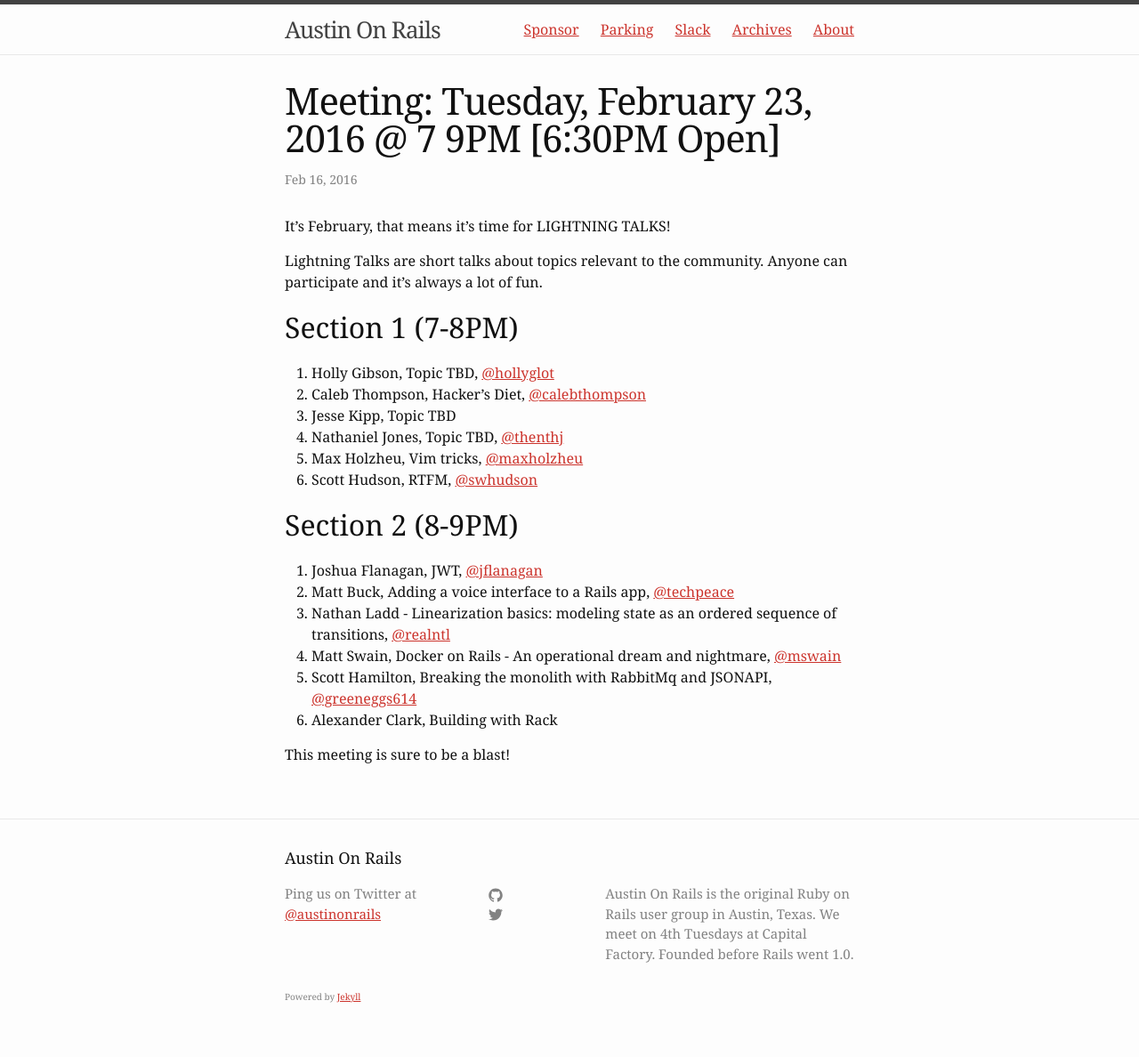
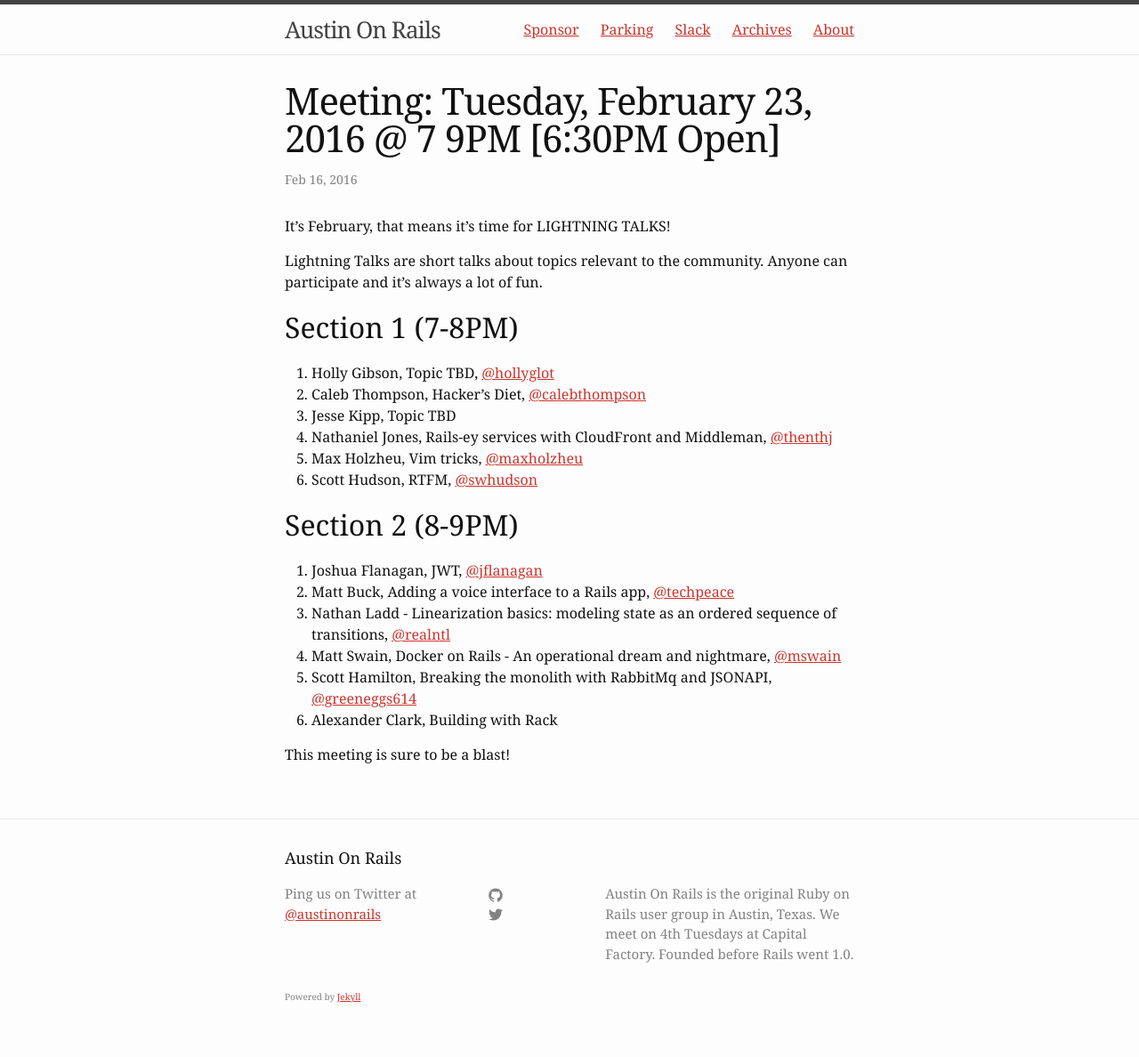
Before and after one commit to austinonrails/aor_meetings_blog, a Jekyll site: the page built from _posts/2016-02-16-meeting-tuesday-february-23-2016--7-9pm-630pm-open.md, in a window 1280 px wide. Shown: the whole page at 89% size. Built offline with Jekyll 4.4.1, drawn with Linux system fonts in a browser that asks for light colours.

Commit message:
Add nj's topic

```diff
--- a/_posts/2016-02-16-meeting-tuesday-february-23-2016--7-9pm-630pm-open.md
+++ b/_posts/2016-02-16-meeting-tuesday-february-23-2016--7-9pm-630pm-open.md
@@ -13,7 +13,7 @@ Lightning Talks are short talks about topics relevant to the community. Anyone c
 1. Holly Gibson, Topic TBD, [@hollyglot](https://twitter.com/hollyglot)
 2. Caleb Thompson, Hacker's Diet, [@calebthompson](https://twitter.com/calebthompson)
 3. Jesse Kipp, Topic TBD
-4. Nathaniel Jones, Topic TBD, [@thenthj](https://twitter.com/thenthj)
+4. Nathaniel Jones, Rails-ey services with CloudFront and Middleman, [@thenthj](https://twitter.com/thenthj)
 5. Max Holzheu, Vim tricks, [@maxholzheu](https://twitter.com/maxholzheu)
 6. Scott Hudson, RTFM, [@swhudson](https://twitter.com/swhudson)
 
```
